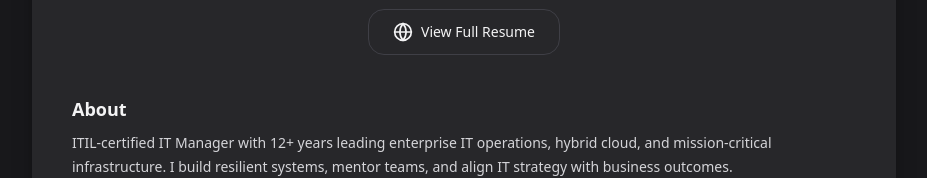
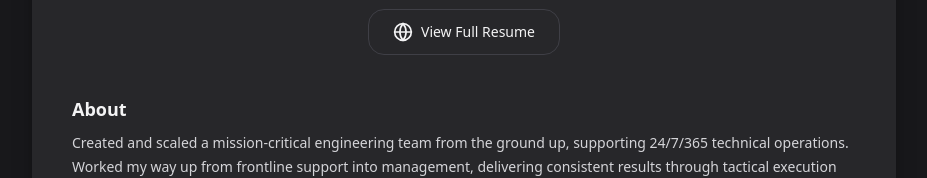
Before and after one commit to atnetcher/IT-Manager, a plain HTML site: page index.html in a window 1280 px wide. Shown: the part 623-801 px from the top of the page, without its empty margins (176-1103 px from the left). Drawn offline with nearby package versions, Linux system fonts and the light colour scheme.

Commit message:
Update index.html
Updated About Statement

```diff
--- a/index.html
+++ b/index.html
@@ -41,7 +41,7 @@
         "Automation & ITIL-based delivery",
         "Vendor management & cost optimization"
       ],
-      about: "ITIL-certified IT Manager with 12+ years leading enterprise IT operations, hybrid cloud, and mission-critical infrastructure. I build resilient systems, mentor teams, and align IT strategy with business outcomes."
+      about: "Created and scaled a mission-critical engineering team from the ground up, supporting 24/7/365 technical operations. Worked my way up from frontline support into management, delivering consistent results through tactical execution and forward-looking strategy that ensure reliability, compliance, and organizational success."
     };
 
     function IconPhone(p){return e('svg',{className:(p.className||'')+' w-5 h-5',viewBox:'0 0 24 24',fill:'none',stroke:'currentColor',strokeWidth:'2',strokeLinecap:'round',strokeLinejoin:'round'},e('path',{d:'M22 16.92v3a2 2 0 0 1-2.18 2A19.79 19.79 0 0 1 3.09 5.18 2 2 0 0 1 5 3h3a2 2 0 0 1 2 1.72c.12.81.3 1.6.54 2.36a2 2 0 0 1-.45 2.11L9 10a16 16 0 0 0 5 5l.81-1.09a2 2 0 0 1 2.11-.45c.76.24 1.55.42 2.36.54A2 2 0 0 1 22 16.92z'}));}
```
